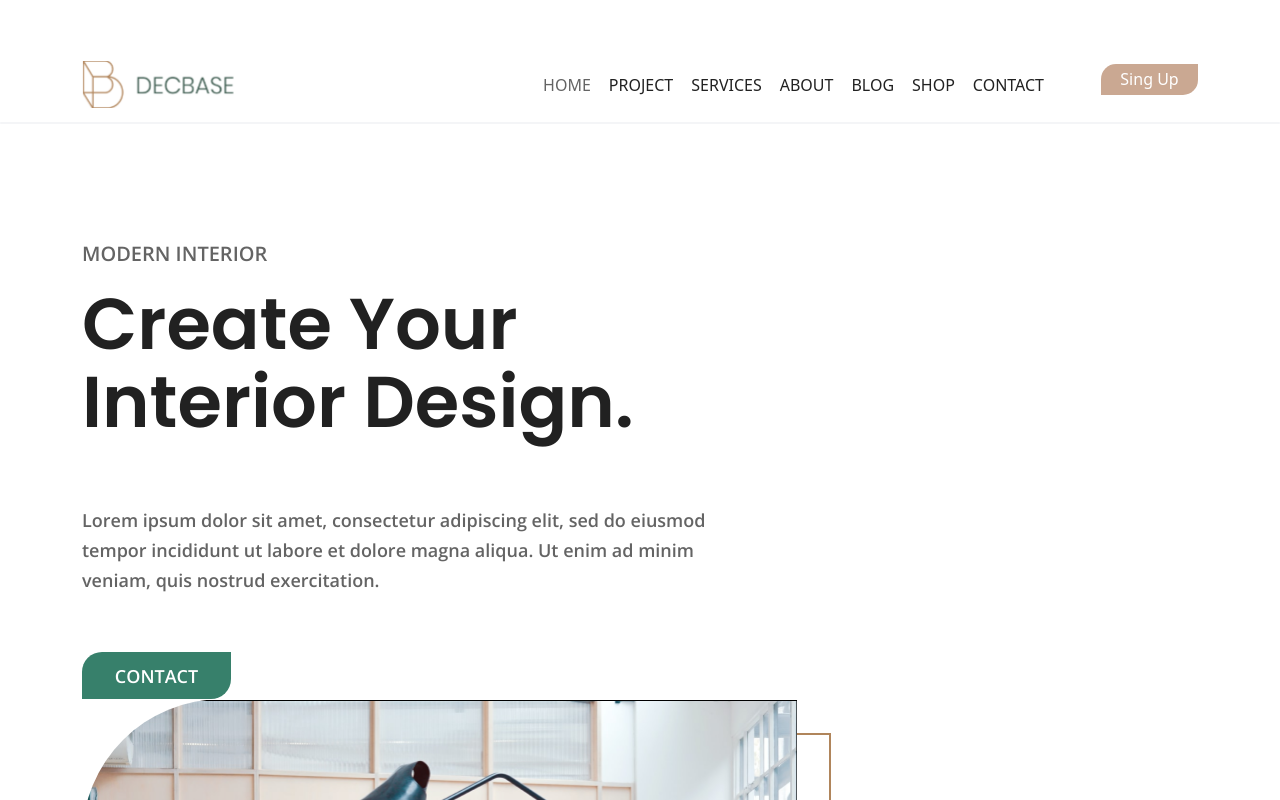
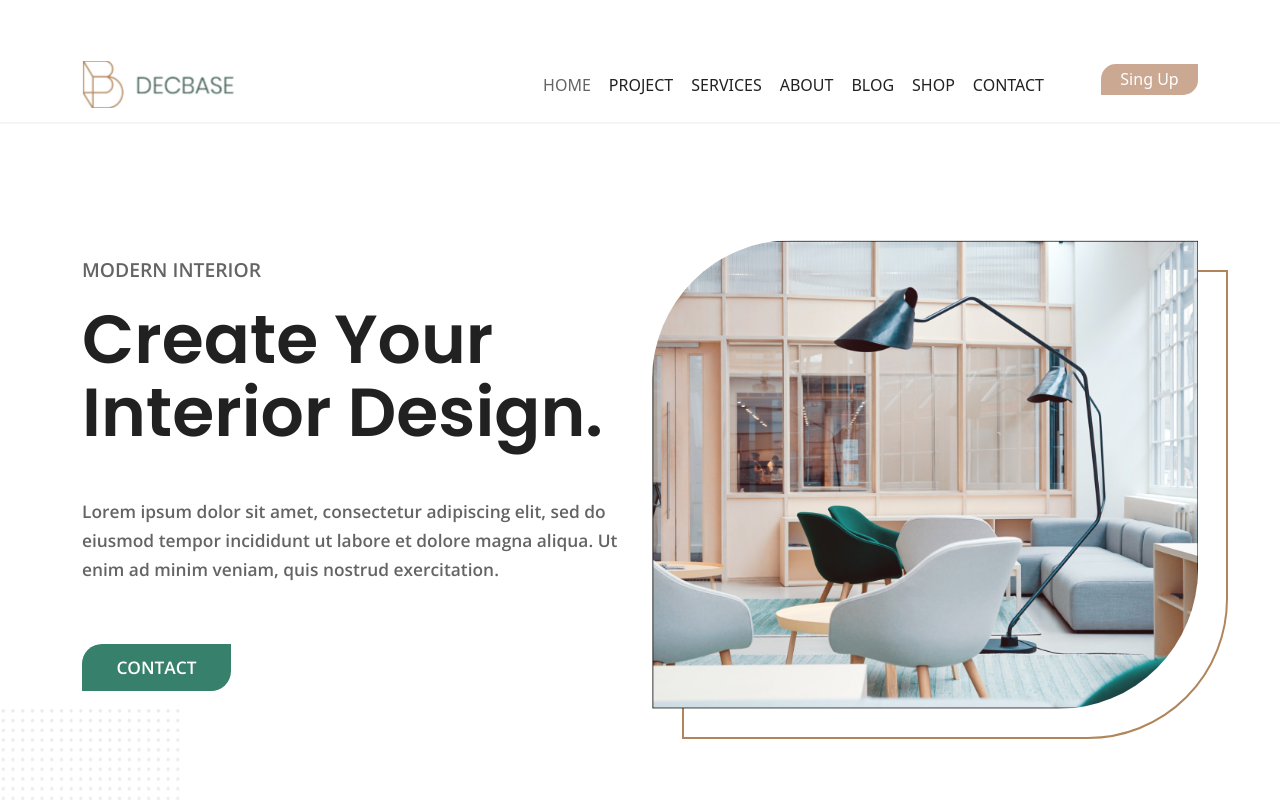
Before and after one commit to thealexti/IT_Generattion_practise, a React (Create React App) app in the folder dz4/: page / in a window 1280 px wide. Shown: the top 800 px of the page. Built offline with nearby package versions, Linux system fonts and the light colour scheme; no server answers.

Commit message:
add header component

```diff
--- a/dz4/src/components/Header/Header.jsx
+++ b/dz4/src/components/Header/Header.jsx
@@ -5,29 +5,29 @@ import dot_img from '../../assets/images/dot.png';
 
 const Header = () => {
     return (
+        <div className={s.wrapper}>
             <Container className={` mr-4 ${s.header}`}>
                 <Row>
-                <Col className='d-flex flex-column justify-content-center'>
+                    <Col className='d-flex flex-column justify-content-center col-lg-6 col-md-6 col-sm-12 col-12'>
                         <h3 className={` mb-3 ${s.header__subheading}`}>MODERN INTERIOR</h3>
-                    <h1 className={` mb-5 ${s.header__heading}`}>Create Your Interior Design.</h1>
+                        <h1 className={` mb-5 ${s.header__heading}`}>Create Your <br/> Interior Design.</h1>
                         <p className={` mb-5 ${s.header__text}`}>Lorem ipsum dolor sit amet, consectetur adipiscing elit, sed do eiusmod
                             tempor incididunt ut labore et dolore magna aliqua. Ut enim ad minim
                             veniam, quis nostrud exercitation.
                         </p>
                         <button className={` d-flex align-items-center justify-content-center ${s.header__btn}`} type='button'>CONTACT</button>
                     </Col>
-                <Col className='col-lg-6 col-ml-6 col-sm-12 col-xs-12'>
+                    <Col className='col-xxl-6 col-xl-6 col-lg-6 col-md-6 col-sm-12 col-12 '>
                         <div className={s.header__img_right}>
                             <img src={interior_img} alt="interior" />
                         </div>
                     </Col>
                 </Row>
                 <Row>
-                <div className={s.header__img_left}>
-                    <img src={dot_img} alt='dot' />
-                </div>
+                    <img className={s.header__dot_img} src={dot_img} alt="" />
                 </Row>
             </Container>
+        </div >
     );
 }
 
--- a/dz4/src/components/Header/Header.module.scss
+++ b/dz4/src/components/Header/Header.module.scss
@@ -1,76 +1,74 @@
+@import '../../style/variables.scss';
+
+@import '../../style/mixins.scss';
+
+.wrapper {
+    margin: 200px 0;
+}
+
 .header {
     font-family: 'Open Sans', sans-serif;
     margin-top: 240px;
 
     &__subheading {
-        width: 195px;
         height: 29px;
         font-weight: 600;
-        font-size: 20px;
-        line-height: 27px;
-        color: #646464;
+        @include adaptive-font(20, 18);
+        color: $paragraph_color;
     }
 
     &__heading {
-        width: 575px;
-        height: 172px;
         font-family: 'Poppins', sans-serif;
         font-weight: 600;
-        font-size: 72px;
-        line-height: 78px;
-        color: #212121;
+        @include adaptive-font(72, 60);
+        line-height: 108%;
+        color: $heading_color;
     }
 
     &__text {
-        width: 632px;
         height: 99px;
         font-weight: 400;
-        font-size: 18px;
-        line-height: 30px;
-        color: #646464;
+        @include adaptive-font(18, 16);
+        line-height: 167%;
+        color: $paragraph_color;
     }
 
     &__btn {
         width: 149px;
         height: 47px;
-        background: #37806B;
+        background: $green_color;
         border-radius: 20px 0px;
         border: none;
         font-weight: 700;
-        font-size: 18px;
-        line-height: 78px;
+        @include adaptive-font(18, 16);
         color: #FFFFFF;
     }
 
     &__img_right {
         position: relative;
-        width: 714.85px;
-        height: 613.23px;
-        border-radius: 140px 0px;
+        max-width: 714px;
 
         &::after {
+            border: 2px solid $border_gold_color;
+            content: '';
             position: absolute;
-            top: 0;
-            right: -34px;
-            bottom: -56px;
-            left: 0;
-            margin: 34px 0 34px 34px;
-            border: 2px solid #B0855B;
-            border-radius: 140px 0px;
-            background: transparent;
-            content: ''
+            display: block;
+            width: 100%;
+            height: 100%;
+            top: 30px;
+            left: 30px;
+            border-radius: 140px 0;
+            z-index: -1;
         }
 
         img {
-            position: relative;
-            z-index: 1;
             border-radius: 140px 0px;
         }
     }
 
-    &__img_left {
-        position: relative;
-        margin-left: -100px;
-        margin-top: 43px;
+    &__dot_img {
+        margin-left: -90px;
+        width: 212px;
+        height: 150px;
     }
 }
```
Lines whose indentation alone changed are shown as unchanged.
